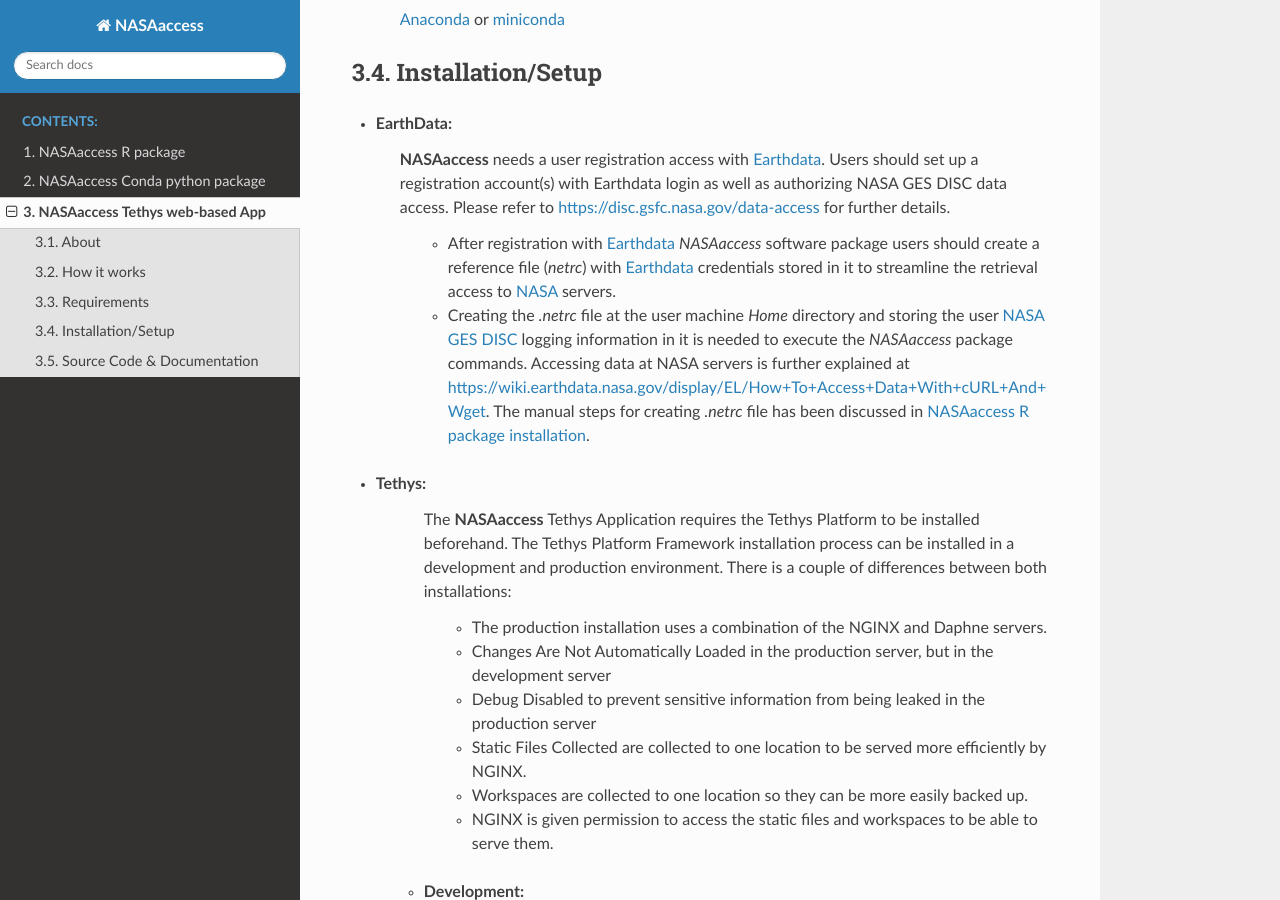
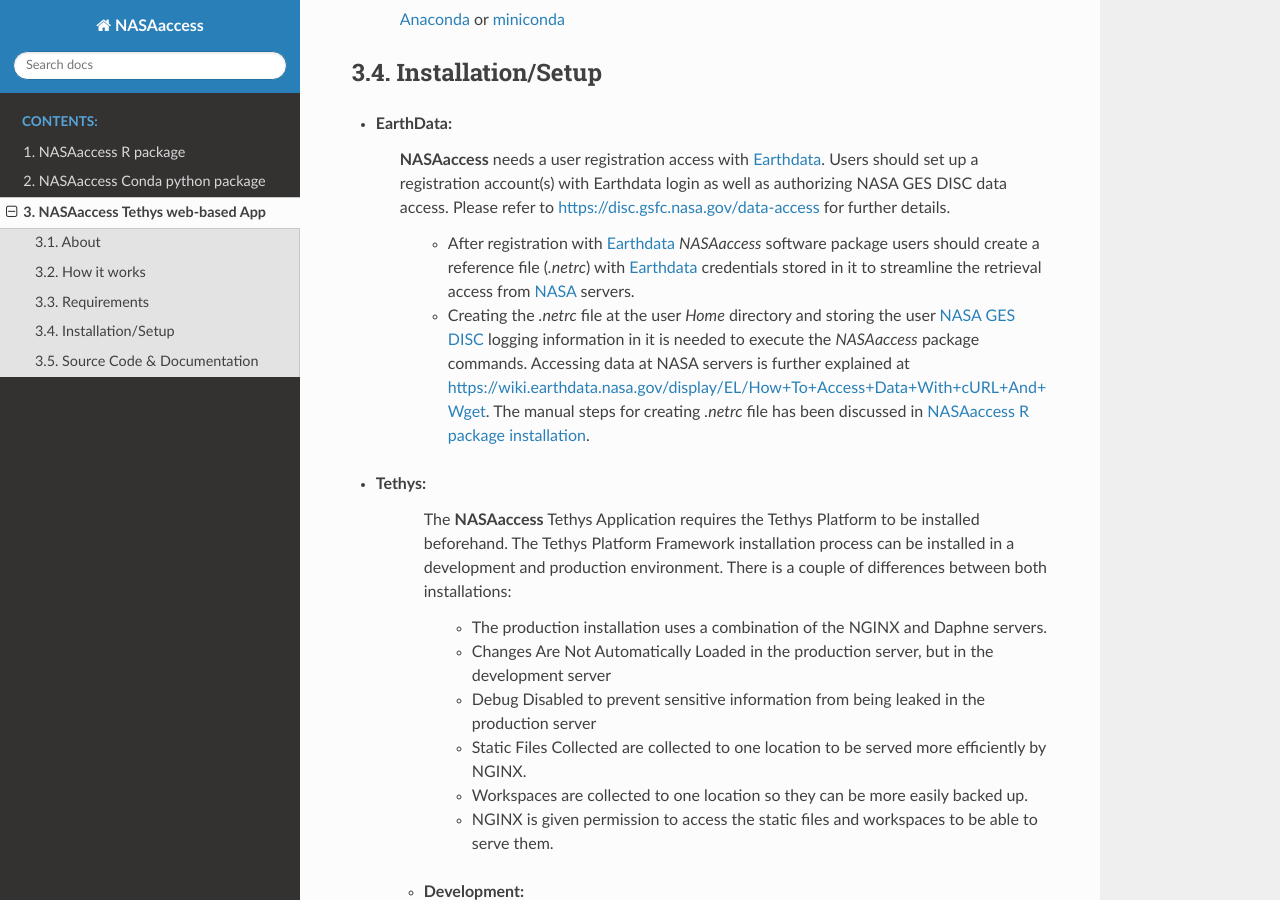
Before and after one commit to imohamme/NASAaccess, a Sphinx documentation site: the page built from docs/nasaaccess_tethys.rst, in a window 1280 px wide and 900 px high, scrolled down 1363 px. Built offline with Sphinx 7.4.7 and the Read the Docs theme 2.0.0, drawn with Linux system fonts in a browser that asks for light colours.

Commit message:
adding read the doc 128

```diff
--- a/docs/index.rst
+++ b/docs/index.rst
@@ -3,7 +3,7 @@
    You can adapt this file completely to your liking, but it should at least
    contain the root `toctree` directive.
 
-Welcome to NASAaccess's documentation!
+Welcome to NASAaccess's documentation
 ======================================
 
 .. |ORCID Substitution| image:: https://info.orcid.org/wp-content/uploads/2019/11/orcid_32x32.png
--- a/docs/nasaaccess_R.rst
+++ b/docs/nasaaccess_R.rst
@@ -34,7 +34,7 @@
 Manual creation of the *.netrc* file
 ====================================
 
-The *.netrc* file and the *_netrc* file (only for Windows OS machines) are generated automatically when installing the *NASAaccess* software package. However, if the user wants to create theses access files manually here are the steps needed.
+The *.netrc* file and the *_netrc* file (only for Windows OS machines) are generated automatically when installing the *NASAaccess* R software package. However, if the user wants to create theses access files manually here are the steps needed.
 
 
 #. Define `HOME` variable in your Environment Variables by picking any directory you want to be referenced as your `HOME` directory. For convenient installation, the user should go with the machine default `HOME` directory. In many Winodws OS machines `HOME` directory is the user personal `Documents` folder (i.e., C:\\Users\\yourname\\Documents).
--- a/docs/nasaaccess_tethys.rst
+++ b/docs/nasaaccess_tethys.rst
@@ -63,9 +63,9 @@
 - EarthData:
       **NASAaccess** needs a user registration access with `Earthdata <https://www.earthdata.nasa.gov/>`_. Users should set up a registration account(s) with Earthdata login as well as authorizing NASA GES DISC data access. Please refer to https://disc.gsfc.nasa.gov/data-access for further details.
 
-            -   After registration with `Earthdata <https://www.earthdata.nasa.gov/>`_ *NASAaccess* software package users should create a reference file (*netrc*) with `Earthdata <https://www.earthdata.nasa.gov/>`_ credentials stored in it to streamline the retrieval access to `NASA <https://www.nasa.gov/>`_ servers.
+            -   After registration with `Earthdata <https://www.earthdata.nasa.gov/>`_ *NASAaccess* software package users should create a reference file (*.netrc*) with `Earthdata <https://www.earthdata.nasa.gov/>`_ credentials stored in it to streamline the retrieval access from `NASA <https://www.nasa.gov/>`_ servers.
 
-            -   Creating the *.netrc* file at the user machine *Home* directory and storing the user `NASA <https://www.nasa.gov/>`_ `GES DISC <https://disc.gsfc.nasa.gov/>`_ logging information in it is needed to execute the *NASAaccess* package commands. Accessing data at NASA servers is further explained at https://wiki.earthdata.nasa.gov/display/EL/How+To+Access+Data+With+cURL+And+Wget. The manual steps for creating *.netrc* file has been discussed in `NASAaccess R package installation  <nasaaccess_R.html>`_.
+            -   Creating the *.netrc* file at the user *Home* directory and storing the user `NASA <https://www.nasa.gov/>`_ `GES DISC <https://disc.gsfc.nasa.gov/>`_ logging information in it is needed to execute the *NASAaccess* package commands. Accessing data at NASA servers is further explained at https://wiki.earthdata.nasa.gov/display/EL/How+To+Access+Data+With+cURL+And+Wget. The manual steps for creating *.netrc* file has been discussed in `NASAaccess R package installation  <nasaaccess_R.html>`_.
 
 - Tethys:
       The **NASAaccess** Tethys Application requires the Tethys Platform to be installed beforehand. The Tethys Platform Framework installation process can be installed in a development and production environment. There is a couple of differences between both installations:
```
Also changed, not shown: 12 other files.
